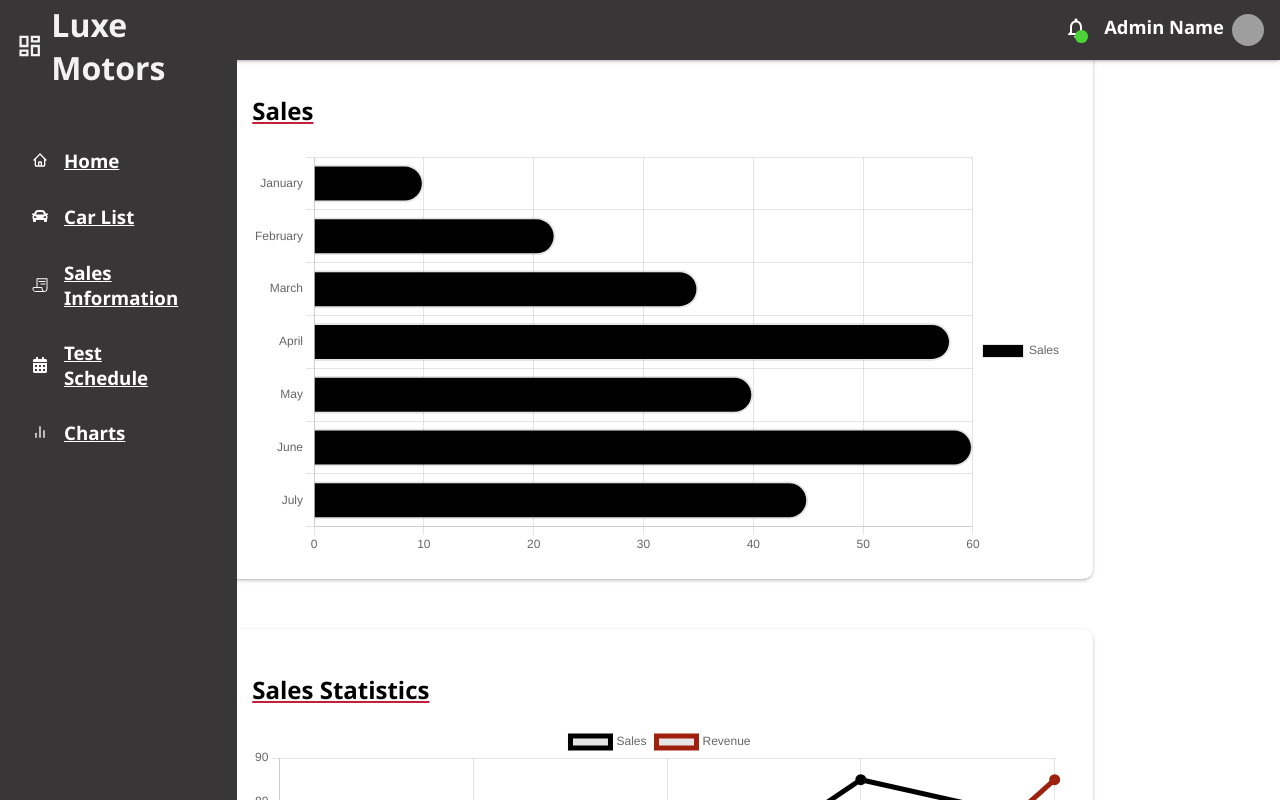
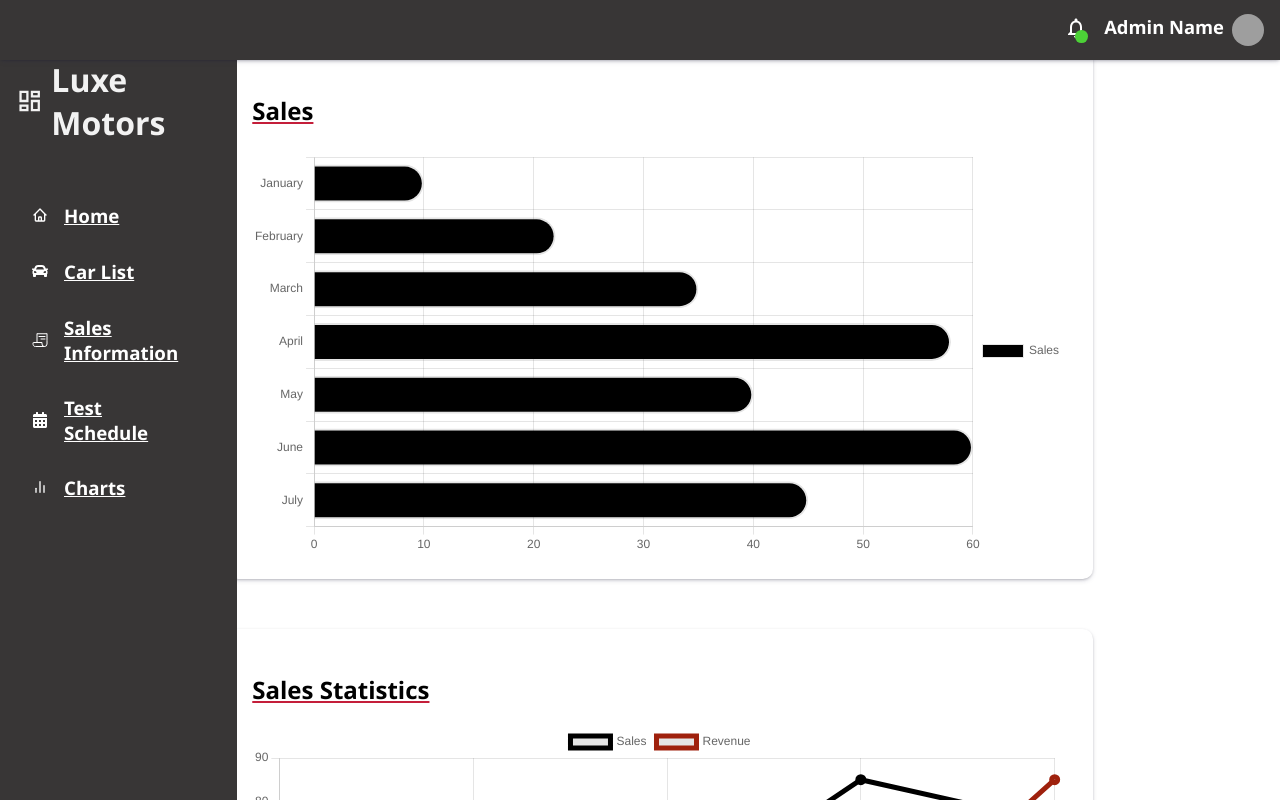
Before and after one commit to bechara-rizk/DealershipTeamOne, a Next.js app: page /dashboard/charts in a window 1280 px wide. Shown: the top 800 px of the page. Built offline with nearby package versions, Linux system fonts and the light colour scheme; grey boxes are pictures that could not be loaded.

Commit message:
fixing navbar

```diff
--- a/src/styles/Navbar.css
+++ b/src/styles/Navbar.css
@@ -3,6 +3,15 @@
   /* gap: 5%; */
   justify-content: center;
   background-color: rgba(0, 0, 0, 0.5);
+
+}
+.dashNav {
+  position: fixed;
+  top: 0;
+  left: 0;
+  width: 100%;
+  height: 60px;
+  z-index: 9999;
 
 }
 
--- a/src/styles/Sidebars.css
+++ b/src/styles/Sidebars.css
@@ -8,6 +8,7 @@
   left: 0;
   transition: width 0.3s ease-in-out; /* Add transition for smooth animation */
   min-width: 140px;
+  margin-top: 55px;
 }
 
 .logo {
--- a/src/styles/dashNavbar.css
+++ b/src/styles/dashNavbar.css
@@ -15,6 +15,7 @@
 }
 
 .dashNav > div {
+
     margin-right: 1rem;
     box-shadow: none;
 }
```
